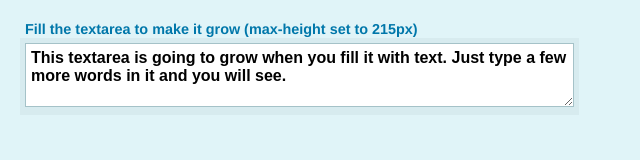
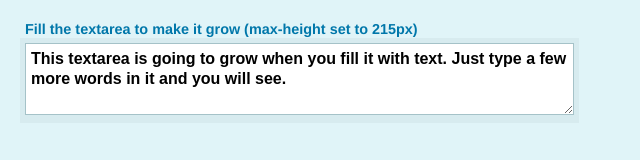
Before and after one commit to sturents/jquery-elastic, a plain HTML site: page index.html in a window 1280 px wide. Shown: the whole page, without its empty margins (0-640 px from the left). Drawn offline with Linux system fonts and the light colour scheme.

Commit message:
Updating Elastic to version 1.6.1 fixing cpu overhead issue and css selector bugs

```diff
--- a/dependencies/screen.css
+++ b/dependencies/screen.css
@@ -5,5 +5,5 @@ body,html { margin: 0; padding: 0; background: #E0F4F8; }
 .form label { font: bold 0.9em Helvetica, Arial, sans-serif; color: #0077AA; padding: 0 0 0 5px;}
 .form .w { float: left; clear: both; padding: 5px 5px 0; background: #D7EBEF; font: bold 0.8em Helvetica, Arial, sans-serif; color: #333; overflow: hidden; }
 .form .w span { padding: 0 0 5px; float:left; }
-.form .input { border: 1px solid #A5C2C8; line-height: 20px; padding: 5px 5px 5px 5px; margin: 0 0 5px 0; width: 537px; font: bold 16px Helvetiva, Arial, sans-serif; }
+.form .input { border: 1px solid #A5C2C8; padding: 5px 5px 5px 5px; margin: 0 0 5px 0; width: 537px; font: bold 16px/20px Helvetiva, Arial, sans-serif; }
 .form .w label { padding:0; }
```
